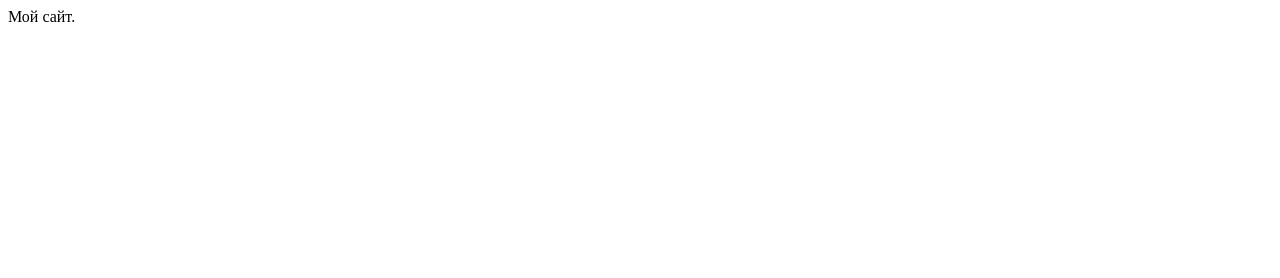
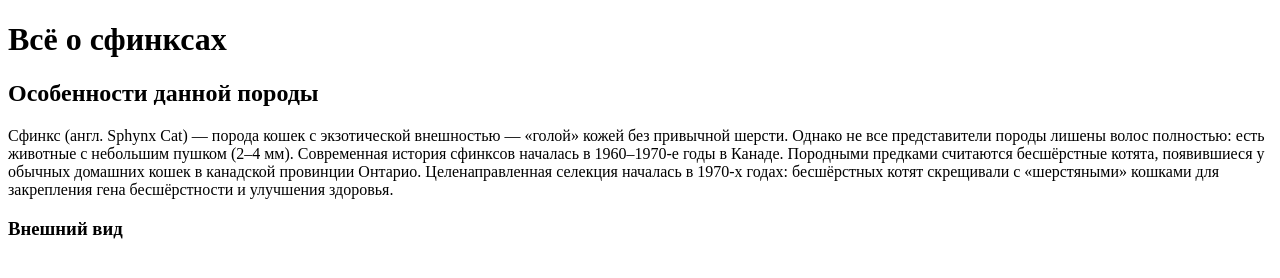
Before and after one commit to AnastasiaDe21/AnastasiaDe21.github.io, a plain HTML site: page index.html in a window 1280 px wide. Drawn offline with Linux system fonts and the light colour scheme.

Commit message:
Порода сфинкс

```diff
--- a/index.html
+++ b/index.html
@@ -2,11 +2,20 @@
 <html>
     <head>
         <meta charset="utf-8">
-        <title>Мой сайт</title>
+        <title>Порода сфинкс</title>
 
     </head>
         <body>
-            Мой сайт.
+        <h1>Всё о сфинксах</h1>
+        <h2>Особенности данной породы</h2>
+        <p1>Сфинкс (англ. Sphynx Cat) — порода кошек с экзотической внешностью — «голой» кожей без привычной шерсти. Однако не все представители породы лишены волос полностью: есть животные с небольшим пушком (2–4 мм).</p1>
+
+        <p2>Современная история сфинксов началась в 1960–1970-е годы в Канаде. Породными предками считаются бесшёрстные котята, появившиеся у обычных домашних кошек в канадской провинции Онтарио. Целенаправленная селекция началась в 1970-х годах: бесшёрстных котят скрещивали с «шерстяными» кошками для закрепления гена бесшёрстности и улучшения здоровья.</p2>
+        <h3>Внешний вид</h3>
+
+
+
+
         </body>
 
 </html>
```
